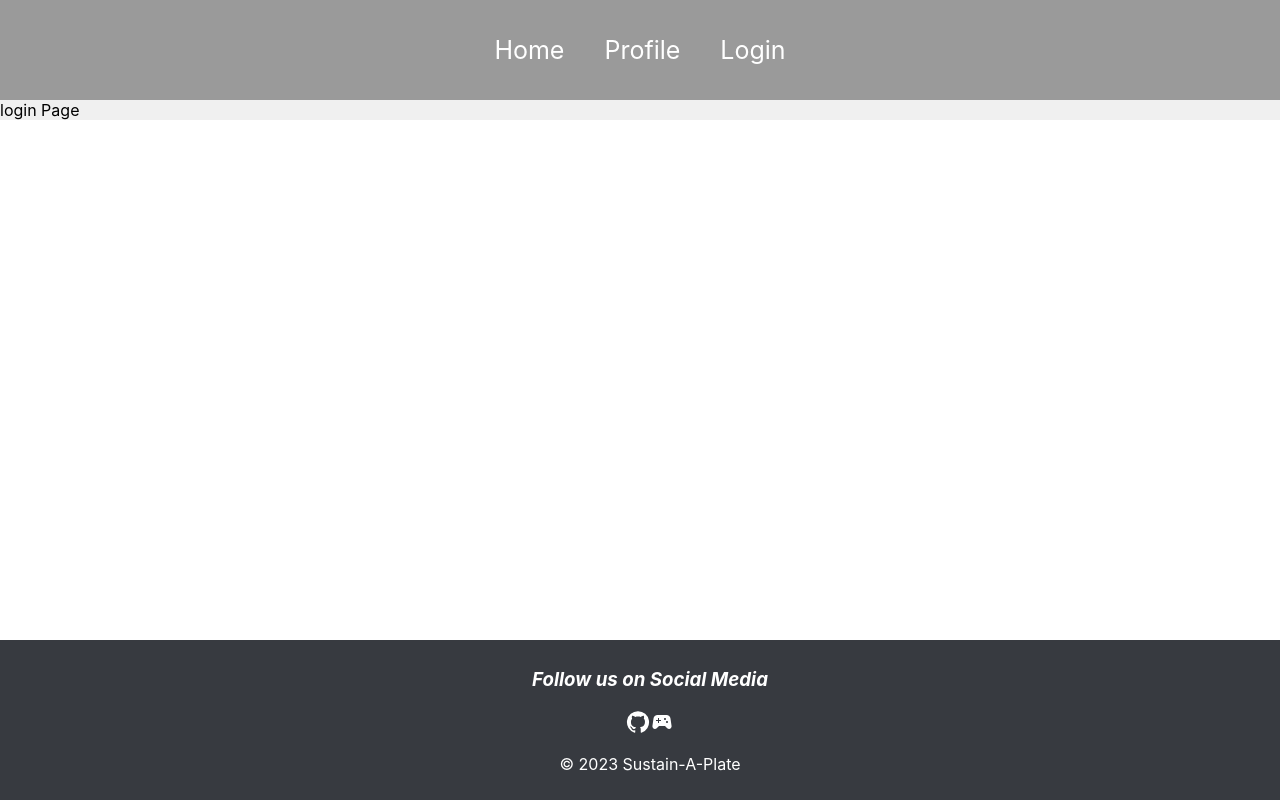
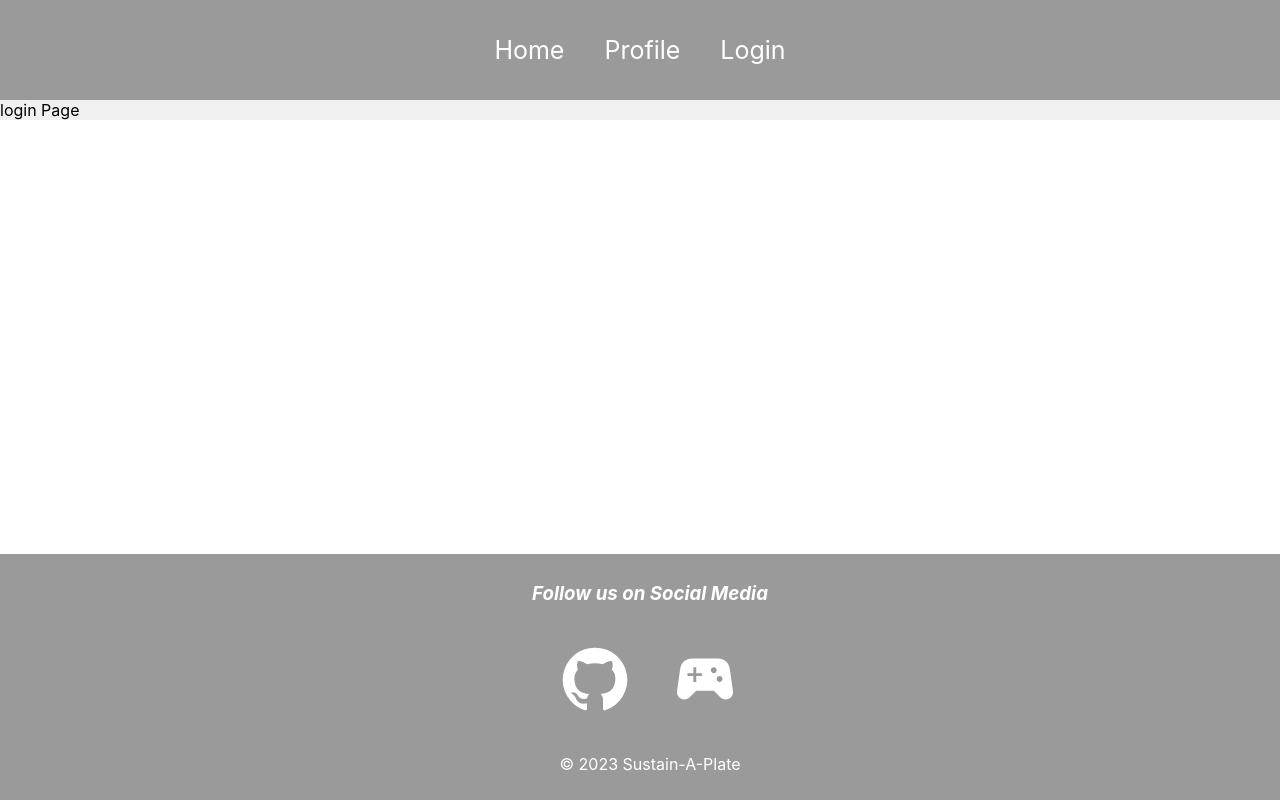
Before and after one commit to Will-Riffe/Sustain-A-Plate, a React (Create React App) app in the folder client/: page /login in a window 1280 px wide. Built offline with nearby package versions, Linux system fonts and the light colour scheme.

Commit message:
📝 Small footer changes

```diff
--- a/client/src/components/footer/footer.css
+++ b/client/src/components/footer/footer.css
@@ -1,6 +1,7 @@
+
 footer {
+  background: #9a9a9a;
   color: white;
-  background: #373A40;
   bottom: 0;
   height: auto;
   text-align: center;
@@ -10,7 +11,6 @@ footer {
   }
 
   .socialMedia svg {
-    color: white;
     margin: 20px;
     font-size: 70px;
     cursor: grabbing;
--- a/client/src/components/footer/footer.js
+++ b/client/src/components/footer/footer.js
@@ -7,7 +7,7 @@ function Footer() {
     return (
       <footer>
         <h3><em>Follow us on Social Media</em></h3>
-            <div>
+            <div class="socialMedia">
                 <GitHubIcon />
                 <SportsEsportsIcon />
             </div>
```
